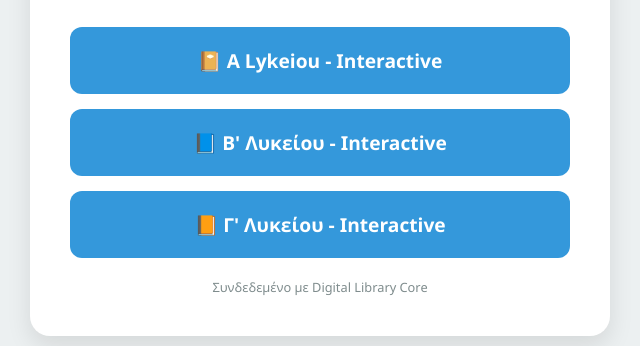
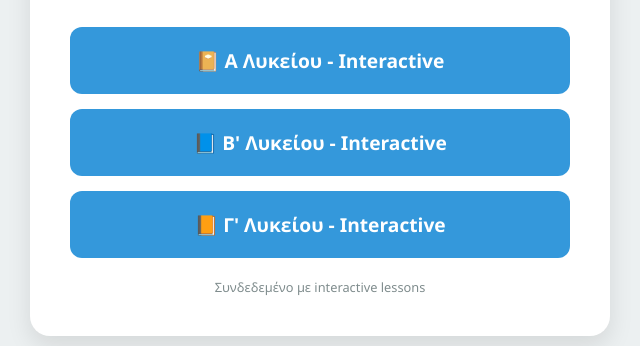
Before and after one commit to dporpatonelis-crypto/interactive-lessons, a plain HTML site: page index.html in a window 1280 px wide. Shown: the part 286-632 px from the top of the page, 320-960 px from the left. Drawn offline with Linux system fonts and the light colour scheme.

Commit message:
Update index.html to change link text and footer

```diff
--- a/index.html
+++ b/index.html
@@ -19,14 +19,14 @@
     <div class="container">
         <h1>📚 Επιλογή Μαθήματος</h1>
 
-        <a href="A_Lykeiou/index.html" class="book-card">📔 A Lykeiou - Interactive</a>
+        <a href="A_Lykeiou/index.html" class="book-card">📔 Α Λυκείου - Interactive</a>
 
         <a href="B_Lykeiou/index.html" class="book-card">📘 Β' Λυκείου - Interactive</a>
 
         <a href="C_Lykeiou/index.html" class="book-card">📙 Γ' Λυκείου - Interactive</a>
 
         <div class="footer">
-            Συνδεδεμένο με Digital Library Core
+            Συνδεδεμένο με interactive lessons
         </div>
     </div>
 
```
